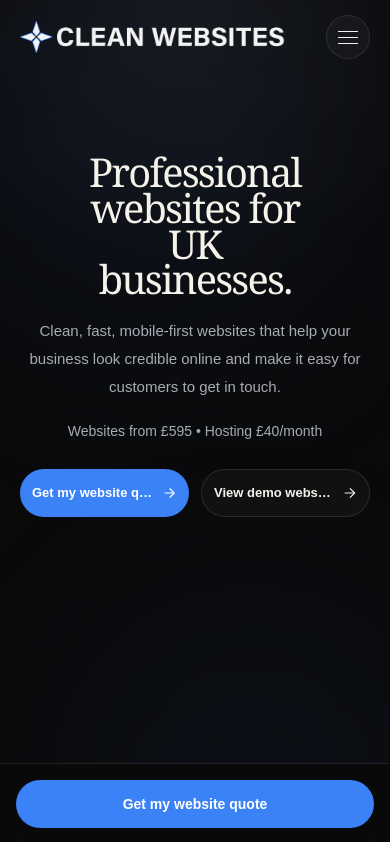
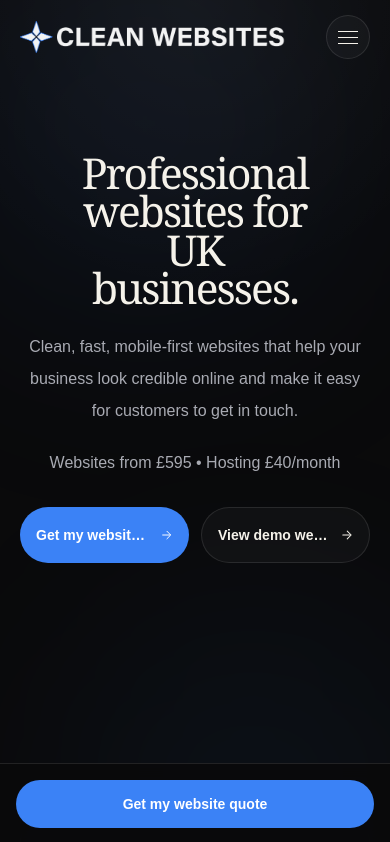
Before and after one commit to cleanwebsitesuk/cleanwebsites, a Next.js app: page / in a window 390 px wide. Shown: the top 842 px of the page. Built offline with nearby package versions, Linux system fonts and the light colour scheme.

Commit message:
Update page.tsx

```diff
--- a/app/page.tsx
+++ b/app/page.tsx
@@ -679,14 +679,14 @@ export default function Home() {
 
     <motion.h1
       variants={fadeUp}
-      className="mx-auto mt-4 max-w-[10ch] font-serif text-[clamp(1.95rem,10.2vw,4.8rem)] leading-[0.9] tracking-[-0.045em] text-[#F5F2EA] sm:mt-6 sm:max-w-[14ch] sm:text-[clamp(2.45rem,10vw,4.8rem)] sm:leading-[0.94]"
+      className="mx-auto mt-4 max-w-[10ch] font-serif text-[clamp(2.15rem,10.9vw,4.8rem)] leading-[0.9] tracking-[-0.045em] text-[#F5F2EA] sm:mt-6 sm:max-w-[14ch] sm:text-[clamp(2.45rem,10vw,4.8rem)] sm:leading-[0.94]"
     >
       Professional websites for UK businesses.
     </motion.h1>
 
     <motion.p
       variants={fadeUp}
-      className="mx-auto mt-5 max-w-[21rem] text-[15px] leading-7 text-[#A9ABB3] sm:mt-6 sm:max-w-3xl sm:text-[20px] sm:leading-8"
+      className="mx-auto mt-6 max-w-[23rem] text-[16px] leading-8 text-[#A9ABB3] sm:mt-6 sm:max-w-3xl sm:text-[20px] sm:leading-8"
     >
       Clean, fast, mobile-first websites that help your business look
       credible online and make it easy for customers to get in touch.
@@ -702,19 +702,19 @@ export default function Home() {
 
     <motion.div
       variants={fadeUp}
-      className="mt-5 text-sm text-[#A9ABB3] sm:mt-5"
+      className="mt-6 text-[16px] font-medium text-[#A9ABB3] sm:mt-5 sm:text-sm"
     >
       Websites from £595 • Hosting £40/month
     </motion.div>
 
     <motion.div
       variants={fadeUp}
-      className="mx-auto mt-7 grid max-w-[26rem] grid-cols-2 gap-3 sm:mt-8 sm:flex sm:max-w-none sm:flex-row sm:items-center sm:justify-center"
+      className="mx-auto mt-8 grid max-w-[28rem] grid-cols-2 gap-3 sm:mt-8 sm:flex sm:max-w-none sm:flex-row sm:items-center sm:justify-center"
     >
       <MagneticLink
         href="/start"
         disabled={isMobile}
-        className="group inline-flex h-12 w-full min-w-0 items-center justify-center gap-2 whitespace-nowrap rounded-full bg-[#3B82F6] px-3 text-[13px] font-semibold text-white transition duration-300 hover:brightness-110 sm:w-auto sm:px-6 sm:text-sm"
+        className="group inline-flex h-14 w-full min-w-0 items-center justify-center gap-2 whitespace-nowrap rounded-full bg-[#3B82F6] px-4 text-[14px] font-semibold text-white transition duration-300 hover:brightness-110 sm:h-12 sm:w-auto sm:px-6 sm:text-sm"
       >
         <span className="truncate">Get my website quote</span>
         <ArrowRight />
@@ -722,7 +722,7 @@ export default function Home() {
 
       <a
         href="#demos"
-        className="group inline-flex h-12 w-full min-w-0 items-center justify-center gap-2 whitespace-nowrap rounded-full border border-white/10 bg-white/[0.03] px-3 text-[13px] font-semibold text-[#F5F2EA] transition duration-300 hover:-translate-y-0.5 hover:border-white/20 hover:bg-white/[0.05] sm:w-auto sm:px-6 sm:text-sm"
+        className="group inline-flex h-14 w-full min-w-0 items-center justify-center gap-2 whitespace-nowrap rounded-full border border-white/10 bg-white/[0.03] px-4 text-[14px] font-semibold text-[#F5F2EA] transition duration-300 hover:-translate-y-0.5 hover:border-white/20 hover:bg-white/[0.05] sm:h-12 sm:w-auto sm:px-6 sm:text-sm"
       >
         <span className="truncate">View demo websites</span>
         <ArrowRight />
```
